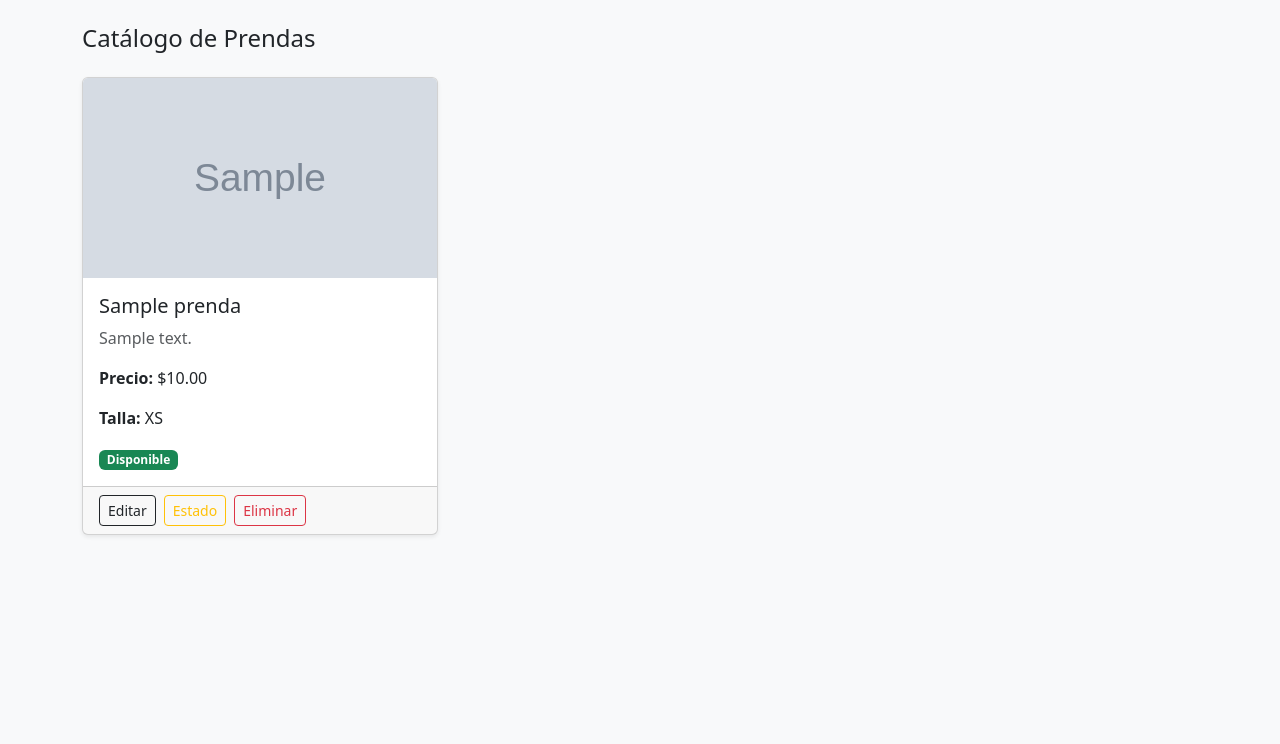
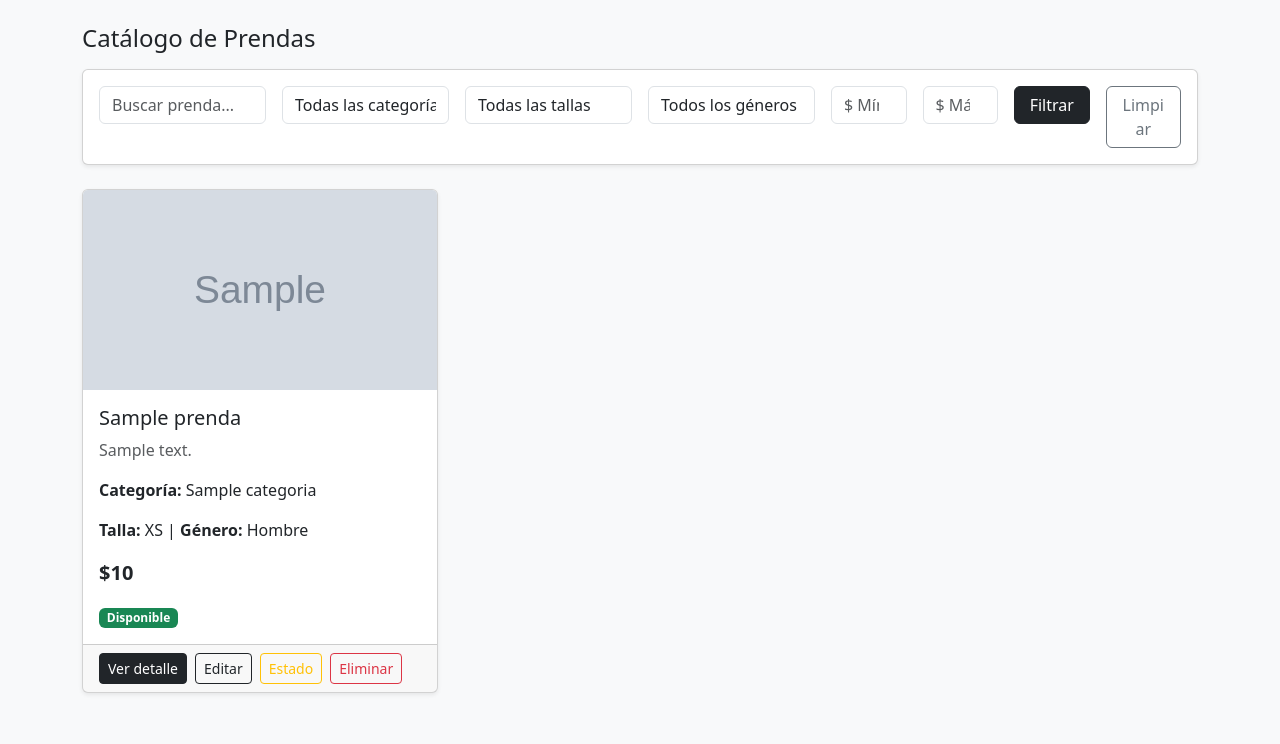
Before and after one commit to chfuentest91/TYCH, a Django app: page /catalogo/ in a window 1280 px wide. Shown: the part 56-800 px from the top of the page. Run offline with Django 5.2, Linux system fonts and the light colour scheme; a user stored in the database is signed in; tables that the repository leaves empty hold one stand-in row (values such as "Sample post"); grey boxes marked "Sample" are stand-in pictures.

Commit message:
feat: HU-09 busqueda y filtrado por categoria talla genero y precio implementado

```diff
--- a/catalogo/forms.py
+++ b/catalogo/forms.py
@@ -4,7 +4,7 @@ from .models import Prenda, Categoria
 class PrendaForm(forms.ModelForm):
     class Meta:
         model = Prenda
-        fields = ['nombre', 'descripcion', 'precio', 'categoria', 'talla', 'estado', 'imagen']
+        fields = ['nombre', 'descripcion', 'precio', 'categoria', 'talla', 'genero', 'estado', 'imagen']
 
     def __init__(self, *args, **kwargs):
         super().__init__(*args, **kwargs)
@@ -13,6 +13,7 @@ class PrendaForm(forms.ModelForm):
         self.fields['precio'].label = 'Precio ($)'
         self.fields['categoria'].label = 'Categoría'
         self.fields['talla'].label = 'Talla'
+        self.fields['genero'].label = 'Género'
         self.fields['estado'].label = 'Estado'
         self.fields['imagen'].label = 'Imagen'
         self.fields['imagen'].required = False
--- a/catalogo/models.py
+++ b/catalogo/models.py
@@ -23,12 +23,18 @@ class Prenda(models.Model):
         ('XS', 'XS'), ('S', 'S'), ('M', 'M'),
         ('L', 'L'), ('XL', 'XL'), ('XXL', 'XXL'),
     ]
+    GENERO_CHOICES = [
+        ('hombre', 'Hombre'),
+        ('mujer', 'Mujer'),
+        ('unisex', 'Unisex'),
+    ]
 
     nombre = models.CharField(max_length=200)
     descripcion = models.TextField()
     precio = models.DecimalField(max_digits=10, decimal_places=2)
     categoria = models.ForeignKey(Categoria, on_delete=models.SET_NULL, null=True)
     talla = models.CharField(max_length=5, choices=TALLA_CHOICES)
+    genero = models.CharField(max_length=10, choices=GENERO_CHOICES, default='unisex')
     estado = models.CharField(max_length=15, choices=ESTADO_CHOICES, default='disponible')
     imagen = models.ImageField(upload_to='prendas/', blank=True, null=True)
     fecha_publicacion = models.DateTimeField(auto_now_add=True)
--- a/catalogo/templates/catalogo/cambiar_estado.html
+++ b/catalogo/templates/catalogo/cambiar_estado.html
@@ -33,9 +33,9 @@
                             <div class="mb-3">
                                 <label class="form-label">Nuevo Estado</label>
                                 <select name="estado" class="form-control">
-                                    <option value="disponible">Disponible</option>
-                                    <option value="reservada">Reservada</option>
-                                    <option value="vendida">Vendida</option>
+                                    <option value="disponible" {% if prenda.estado == 'disponible' %}selected{% endif %}>Disponible</option>
+                                    <option value="reservada" {% if prenda.estado == 'reservada' %}selected{% endif %}>Reservada</option>
+                                    <option value="vendida" {% if prenda.estado == 'vendida' %}selected{% endif %}>Vendida</option>
                                 </select>
                             </div>
                             <button type="submit" class="btn btn-dark w-100">Guardar Estado</button>
--- a/catalogo/templates/catalogo/confirmar_eliminar.html
+++ b/catalogo/templates/catalogo/confirmar_eliminar.html
@@ -20,6 +20,9 @@
                         <h4>Eliminar Prenda</h4>
                     </div>
                     <div class="card-body text-center">
+                        {% if prenda.imagen %}
+                            <img src="{{ prenda.imagen.url }}" style="max-height:150px;" class="img-thumbnail mb-3">
+                        {% endif %}
                         <p class="fs-5">¿Estás seguro que deseas eliminar <strong>{{ prenda.nombre }}</strong>?</p>
                         <p class="text-muted">Esta acción no se puede deshacer.</p>
                         <form method="POST">
--- a/catalogo/templates/catalogo/editar_prenda.html
+++ b/catalogo/templates/catalogo/editar_prenda.html
@@ -26,6 +26,11 @@
                                 <div class="alert alert-info">{{ message }}</div>
                             {% endfor %}
                         {% endif %}
+                        {% if prenda.imagen %}
+                            <div class="text-center mb-3">
+                                <img src="{{ prenda.imagen.url }}" style="max-height:200px;" class="img-thumbnail">
+                            </div>
+                        {% endif %}
                         <form method="POST" enctype="multipart/form-data">
                             {% csrf_token %}
                             {% for field in form %}
--- a/catalogo/templates/catalogo/lista_prendas.html
+++ b/catalogo/templates/catalogo/lista_prendas.html
@@ -1,3 +1,4 @@
+{% load filtros %}
 <!DOCTYPE html>
 <html lang="es">
 <head>
@@ -12,13 +13,63 @@
             <a class="navbar-brand fw-bold">TYCH</a>
             <div>
                 <a href="/usuarios/perfil/" class="btn btn-outline-light btn-sm me-2">Mi Perfil</a>
+                {% if es_admin %}
                 <a href="/catalogo/publicar/" class="btn btn-light btn-sm me-2">+ Publicar Prenda</a>
+                {% endif %}
                 <a href="/usuarios/logout/" class="btn btn-danger btn-sm">Cerrar Sesión</a>
             </div>
         </div>
     </nav>
     <div class="container mt-4">
-        <h4 class="mb-4">Catálogo de Prendas</h4>
+        <h4 class="mb-3">Catálogo de Prendas</h4>
+        <div class="card shadow-sm mb-4">
+            <div class="card-body">
+                <form method="GET" class="row g-3">
+                    <div class="col-md-2">
+                        <input type="text" name="busqueda" class="form-control" placeholder="Buscar prenda..." value="{{ request.GET.busqueda }}">
+                    </div>
+                    <div class="col-md-2">
+                        <select name="categoria" class="form-control">
+                            <option value="">Todas las categorías</option>
+                            {% for cat in categorias %}
+                            <option value="{{ cat.id }}" {% if request.GET.categoria == cat.id|stringformat:"s" %}selected{% endif %}>{{ cat.nombre }}</option>
+                            {% endfor %}
+                        </select>
+                    </div>
+                    <div class="col-md-2">
+                        <select name="talla" class="form-control">
+                            <option value="">Todas las tallas</option>
+                            <option value="XS" {% if request.GET.talla == "XS" %}selected{% endif %}>XS</option>
+                            <option value="S" {% if request.GET.talla == "S" %}selected{% endif %}>S</option>
+                            <option value="M" {% if request.GET.talla == "M" %}selected{% endif %}>M</option>
+                            <option value="L" {% if request.GET.talla == "L" %}selected{% endif %}>L</option>
+                            <option value="XL" {% if request.GET.talla == "XL" %}selected{% endif %}>XL</option>
+                            <option value="XXL" {% if request.GET.talla == "XXL" %}selected{% endif %}>XXL</option>
+                        </select>
+                    </div>
+                    <div class="col-md-2">
+                        <select name="genero" class="form-control">
+                            <option value="">Todos los géneros</option>
+                            <option value="hombre" {% if request.GET.genero == "hombre" %}selected{% endif %}>Hombre</option>
+                            <option value="mujer" {% if request.GET.genero == "mujer" %}selected{% endif %}>Mujer</option>
+                            <option value="unisex" {% if request.GET.genero == "unisex" %}selected{% endif %}>Unisex</option>
+                        </select>
+                    </div>
+                    <div class="col-md-1">
+                        <input type="number" name="precio_min" class="form-control" placeholder="$ Mín." value="{{ request.GET.precio_min }}">
+                    </div>
+                    <div class="col-md-1">
+                        <input type="number" name="precio_max" class="form-control" placeholder="$ Máx." value="{{ request.GET.precio_max }}">
+                    </div>
+                    <div class="col-md-1">
+                        <button type="submit" class="btn btn-dark w-100">Filtrar</button>
+                    </div>
+                    <div class="col-md-1">
+                        <a href="/catalogo/" class="btn btn-outline-secondary w-100">Limpiar</a>
+                    </div>
+                </form>
+            </div>
+        </div>
         {% if messages %}
             {% for message in messages %}
                 <div class="alert alert-info">{{ message }}</div>
@@ -28,7 +79,7 @@
             <div class="row">
                 {% for prenda in prendas %}
                 <div class="col-md-4 mb-4">
-                    <div class="card shadow-sm">
+                    <div class="card shadow-sm h-100">
                         {% if prenda.imagen %}
                             <img src="{{ prenda.imagen.url }}" class="card-img-top" style="height:200px;object-fit:cover;">
                         {% else %}
@@ -37,26 +88,25 @@
                         <div class="card-body">
                             <h5 class="card-title">{{ prenda.nombre }}</h5>
                             <p class="card-text text-muted">{{ prenda.descripcion|truncatewords:10 }}</p>
-                            <p><strong>Precio:</strong> ${{ prenda.precio }}</p>
-                            <p><strong>Talla:</strong> {{ prenda.talla }}</p>
-                            <span class="badge
-                                {% if prenda.estado == 'disponible' %}bg-success
-                                {% elif prenda.estado == 'reservada' %}bg-warning text-dark
-                                {% else %}bg-danger{% endif %}">
-                                {{ prenda.estado|capfirst }}
-                            </span>
+                            <p><strong>Categoría:</strong> {{ prenda.categoria }}</p>
+                            <p><strong>Talla:</strong> {{ prenda.talla }} | <strong>Género:</strong> {{ prenda.genero|capfirst }}</p>
+                            <p class="fs-5 fw-bold text-dark">${{ prenda.precio|precio_clp }}</p>
+                            <span class="badge {% if prenda.estado == 'disponible' %}bg-success{% elif prenda.estado == 'reservada' %}bg-warning text-dark{% else %}bg-danger{% endif %}">{{ prenda.estado|capfirst }}</span>
                         </div>
-                        <div class="card-footer d-flex gap-2">
+                        <div class="card-footer d-flex gap-2 flex-wrap">
+                            <a href="/catalogo/detalle/{{ prenda.pk }}/" class="btn btn-sm btn-dark">Ver detalle</a>
+                            {% if es_admin %}
                             <a href="/catalogo/editar/{{ prenda.pk }}/" class="btn btn-sm btn-outline-dark">Editar</a>
                             <a href="/catalogo/estado/{{ prenda.pk }}/" class="btn btn-sm btn-outline-warning">Estado</a>
                             <a href="/catalogo/eliminar/{{ prenda.pk }}/" class="btn btn-sm btn-outline-danger">Eliminar</a>
+                            {% endif %}
                         </div>
                     </div>
                 </div>
                 {% endfor %}
             </div>
         {% else %}
-            <div class="alert alert-warning">No hay prendas publicadas aún.</div>
+            <div class="alert alert-warning">No se encontraron prendas con esos filtros.</div>
         {% endif %}
     </div>
 </body>
--- /dev/null
+++ b/catalogo/templatetags/filtros.py
@@ -0,0 +1,11 @@
+from django import template
+
+register = template.Library()
+
+@register.filter
+def precio_clp(value):
+    try:
+        valor = int(value)
+        return f"{valor:,}".replace(",", ".")
+    except:
+        return value
--- a/catalogo/urls.py
+++ b/catalogo/urls.py
@@ -7,4 +7,5 @@ urlpatterns = [
     path('editar/<int:pk>/', views.editar_prenda, name='editar_prenda'),
     path('eliminar/<int:pk>/', views.eliminar_prenda, name='eliminar_prenda'),
     path('estado/<int:pk>/', views.cambiar_estado, name='cambiar_estado'),
+    path('detalle/<int:pk>/', views.detalle_prenda, name='detalle_prenda'),
 ]
--- a/catalogo/views.py
+++ b/catalogo/views.py
@@ -5,14 +5,26 @@ from .models import Prenda
 from .forms import PrendaForm
 
 
+def solo_admin(request):
+    if request.user.perfil != 'administrador':
+        messages.error(request, 'No tienes permisos para realizar esta acción.')
+        return False
+    return True
+
+
 @login_required(login_url='/usuarios/login/')
 def lista_prendas(request):
     prendas = Prenda.objects.all().order_by('-fecha_publicacion')
-    return render(request, 'catalogo/lista_prendas.html', {'prendas': prendas})
+    return render(request, 'catalogo/lista_prendas.html', {
+        'prendas': prendas,
+        'es_admin': request.user.perfil == 'administrador'
+    })
 
 
 @login_required(login_url='/usuarios/login/')
 def publicar_prenda(request):
+    if not solo_admin(request):
+        return redirect('lista_prendas')
     if request.method == 'POST':
         form = PrendaForm(request.POST, request.FILES)
         if form.is_valid():
@@ -30,6 +42,8 @@ def publicar_prenda(request):
 
 @login_required(login_url='/usuarios/login/')
 def editar_prenda(request, pk):
+    if not solo_admin(request):
+        return redirect('lista_prendas')
     prenda = get_object_or_404(Prenda, pk=pk)
     if request.method == 'POST':
         form = PrendaForm(request.POST, request.FILES, instance=prenda)
@@ -46,6 +60,8 @@ def editar_prenda(request, pk):
 
 @login_required(login_url='/usuarios/login/')
 def eliminar_prenda(request, pk):
+    if not solo_admin(request):
+        return redirect('lista_prendas')
     prenda = get_object_or_404(Prenda, pk=pk)
     if request.method == 'POST':
         prenda.delete()
@@ -56,6 +72,8 @@ def eliminar_prenda(request, pk):
 
 @login_required(login_url='/usuarios/login/')
 def cambiar_estado(request, pk):
+    if not solo_admin(request):
+        return redirect('lista_prendas')
     prenda = get_object_or_404(Prenda, pk=pk)
     if request.method == 'POST':
         nuevo_estado = request.POST.get('estado')
@@ -65,3 +83,40 @@ def cambiar_estado(request, pk):
             messages.success(request, f'Estado cambiado a {nuevo_estado}.')
         return redirect('lista_prendas')
     return render(request, 'catalogo/cambiar_estado.html', {'prenda': prenda})
+
+@login_required(login_url='/usuarios/login/')
+def detalle_prenda(request, pk):
+    prenda = get_object_or_404(Prenda, pk=pk)
+    return render(request, 'catalogo/detalle_prenda.html', {'prenda': prenda})
+
+@login_required(login_url='/usuarios/login/')
+def lista_prendas(request):
+    from .models import Categoria
+    prendas = Prenda.objects.all().order_by('-fecha_publicacion')
+    categorias = Categoria.objects.all()
+
+    categoria_id = request.GET.get('categoria')
+    talla = request.GET.get('talla')
+    precio_min = request.GET.get('precio_min')
+    precio_max = request.GET.get('precio_max')
+    busqueda = request.GET.get('busqueda')
+    genero = request.GET.get('genero')
+
+    if categoria_id:
+        prendas = prendas.filter(categoria_id=categoria_id)
+    if talla:
+        prendas = prendas.filter(talla=talla)
+    if precio_min:
+        prendas = prendas.filter(precio__gte=precio_min)
+    if precio_max:
+        prendas = prendas.filter(precio__lte=precio_max)
+    if busqueda:
+        prendas = prendas.filter(nombre__icontains=busqueda)
+    if genero:
+        prendas = prendas.filter(genero=genero)
+
+    return render(request, 'catalogo/lista_prendas.html', {
+        'prendas': prendas,
+        'categorias': categorias,
+        'es_admin': request.user.perfil == 'administrador'
+    })
```
Also changed, not shown: tych/settings.py (+8 -6 lines), catalogo/migrations/0002_prenda_genero.py (added), catalogo/templatetags/__init__.py (added).
